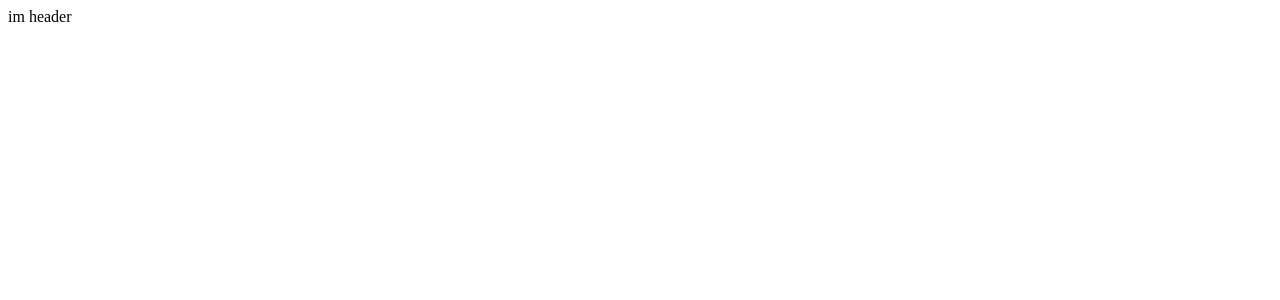
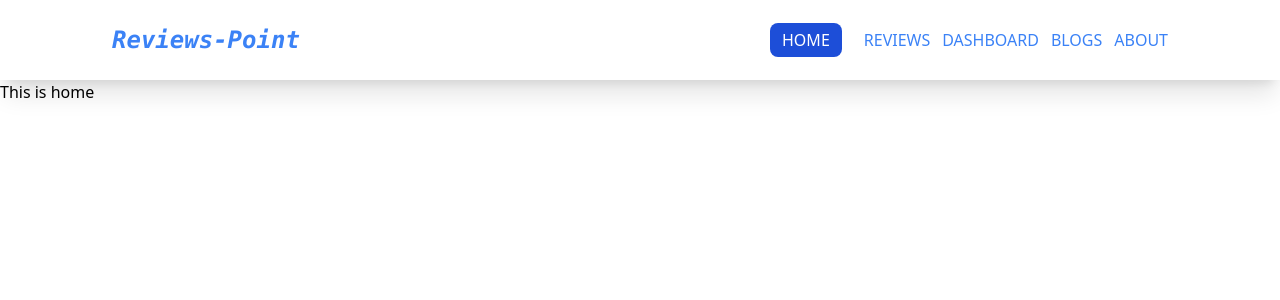
Before and after one commit to raiihan/review-point, a React (Create React App) app: page / in a window 1280 px wide. Shown: the top 300 px of the page. Built offline with nearby package versions, Linux system fonts and the light colour scheme.

Commit message:
Navbar added completed

```diff
--- a/package.json
+++ b/package.json
@@ -1,5 +1,5 @@
 {
-  "name": "assingnment-9",
+  "name": "reviews-point",
   "version": "0.1.0",
   "private": true,
   "dependencies": {
--- a/public/index.html
+++ b/public/index.html
@@ -1,14 +1,12 @@
 <!DOCTYPE html>
 <html lang="en">
+
 <head>
   <meta charset="utf-8" />
   <link rel="icon" href="%PUBLIC_URL%/favicon.ico" />
   <meta name="viewport" content="width=device-width, initial-scale=1" />
   <meta name="theme-color" content="#000000" />
-    <meta
-      name="description"
-      content="Web site created using create-react-app"
-    />
+  <meta name="description" content="Web site created using create-react-app" />
   <link rel="apple-touch-icon" href="%PUBLIC_URL%/logo192.png" />
   <!--
       manifest.json provides metadata used when your web app is installed on a
@@ -24,8 +22,9 @@
       work correctly both with client-side routing and a non-root public URL.
       Learn how to configure a non-root public URL by running `npm run build`.
     -->
-    <title>React App</title>
+  <title>Reviews Point</title>
 </head>
+
 <body>
   <noscript>You need to enable JavaScript to run this app.</noscript>
   <div id="root"></div>
@@ -40,4 +39,5 @@
       To create a production bundle, use `npm run build` or `yarn build`.
     -->
 </body>
+
 </html>
--- a/src/App.js
+++ b/src/App.js
@@ -1,10 +1,23 @@
 
 import './App.css';
+import { Routes, Route } from "react-router-dom";
 import Header from './components/Header/Header';
+import Home from "./components/Home/Home";
+import Reviews from "./components/Reviews/Reviews";
+import Dashboard from './components/Dashboard/Dashboard';
+import Blogs from "./components/Blogs/Blogs";
+import About from './components/About/About';
 function App() {
   return (
     <div >
       <Header />
+      <Routes>
+        <Route path='/' element={<Home />} />
+        <Route path='/reviews' element={<Reviews />} />
+        <Route path='/dashboard' element={<Dashboard />} />
+        <Route path='/blogs' element={<Blogs />} />
+        <Route path='/about' element={<About />} />
+      </Routes>
     </div>
   );
 }
--- /dev/null
+++ b/src/components/Blogs/Blogs.js
@@ -0,0 +1,11 @@
+import React from 'react';
+
+const Blogs = () => {
+    return (
+        <div>
+            <h1>Blogs</h1>
+        </div>
+    );
+};
+
+export default Blogs;
--- a/src/components/CustomLink/CustomLink.js
+++ b/src/components/CustomLink/CustomLink.js
@@ -3,6 +3,12 @@ import { Link, useMatch, useResolvedPath } from 'react-router-dom';
 
 const activeStyle = {
     textDecoration: 'none',
+    backgroundColor: 'rgb(29, 78, 216)',
+    margin: '0 10px',
+    padding: '6px 12px',
+    color: 'white',
+    fontWeght: '600',
+    borderRadius: '8px'
 }
 
 const CustomLink = ({ children, to, ...props }) => {
--- /dev/null
+++ b/src/components/Dashboard/Dashboard.js
@@ -0,0 +1,11 @@
+import React from 'react';
+
+const Dashboard = () => {
+    return (
+        <div>
+            <h2>This is Dashboard</h2>
+        </div>
+    );
+};
+
+export default Dashboard;
--- a/src/components/Header/Header.js
+++ b/src/components/Header/Header.js
@@ -1,10 +1,22 @@
 import React from 'react';
+import { Link } from 'react-router-dom';
+import CustomLink from '../CustomLink/CustomLink';
 
 const Header = () => {
     return (
-        <div>
-            im header
-        </div>
+        <nav className='bg-white shadow-xl text-blue-500 sm:flex h-20 justify-between items-center px-28 '>
+            <div>
+                <Link to={'/'}><p className='font-mono text-2xl font-semibold italic hover:text-blue-700'>Reviews-Point</p></Link>
+            </div>
+            <div className='uppercase'>
+
+                <CustomLink className='ml-3 font-medium hover:font-semibold hover:text-blue-700' to="/">Home</CustomLink>
+                <CustomLink className='ml-3 font-medium hover:font-semibold hover:text-blue-700' to="/reviews">Reviews</CustomLink>
+                <CustomLink className='ml-3 font-medium hover:font-semibold hover:text-blue-700' to={'/dashboard'}>Dashboard</CustomLink>
+                <CustomLink className='ml-3 font-medium hover:font-semibold hover:text-blue-700' to={'/blogs'}>Blogs</CustomLink>
+                <CustomLink className='ml-3 font-medium hover:font-semibold hover:text-blue-700' to={'/about'}>About</CustomLink>
+            </div>
+        </nav>
     );
 };
 
--- /dev/null
+++ b/src/components/Home/Home.js
@@ -0,0 +1,11 @@
+import React from 'react';
+
+const Home = () => {
+    return (
+        <div>
+            <h1>This is home</h1>
+        </div>
+    );
+};
+
+export default Home;
--- /dev/null
+++ b/src/components/Reviews/Reviews.js
@@ -0,0 +1,11 @@
+import React from 'react';
+
+const Reviews = () => {
+    return (
+        <div>
+            <h1>This is review</h1>
+        </div>
+    );
+};
+
+export default Reviews;
--- a/src/index.js
+++ b/src/index.js
@@ -3,11 +3,14 @@ import ReactDOM from 'react-dom';
 import './index.css';
 import App from './App';
 import reportWebVitals from './reportWebVitals';
+import { BrowserRouter } from 'react-router-dom';
 
 ReactDOM.render(
-  <React.StrictMode>
-    <App />
-  </React.StrictMode>,
+  <BrowserRouter>
+    <React.StrictMode>
+      <App />
+    </React.StrictMode>
+  </BrowserRouter>,
   document.getElementById('root')
 );
 
--- /dev/null
+++ b/tailwind.config.js
@@ -0,0 +1,9 @@
+module.exports = {
+  content: [
+    "./src/**/*.{js,jsx,ts,tsx}",
+  ],
+  theme: {
+    extend: {},
+  },
+  plugins: [],
+}
```
Also changed, not shown: 1 other file (tests, documents, lock files or other folders). Lines whose indentation alone changed are shown as unchanged.
